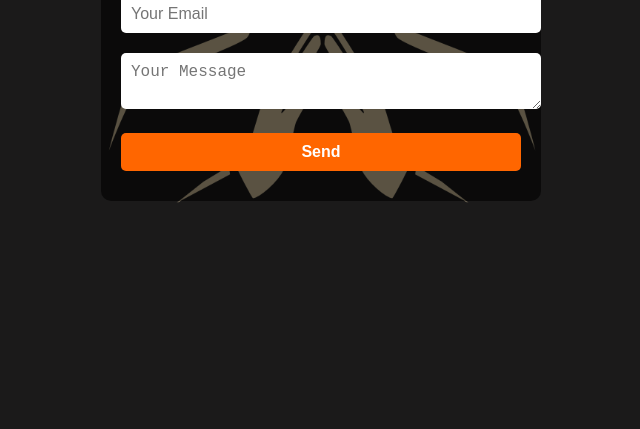
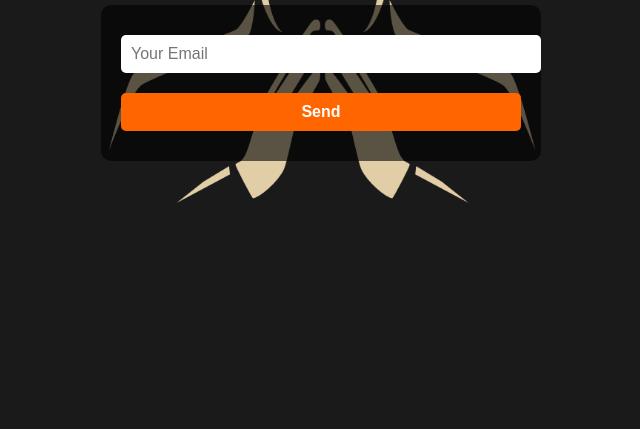
Before and after one commit to themafiagame/themafiagame.github.io, a plain HTML site: page index.html in a window 1280 px wide. Shown: the part 371-800 px from the top of the page, without its empty margins (319-959 px from the left). Drawn offline with Linux system fonts and the light colour scheme.

Commit message:
Update index.html

```diff
--- a/index.html
+++ b/index.html
@@ -63,8 +63,7 @@
 <body>
   <h1>Welcome to the family</h1>
   <form action="https://formspree.io/f/xjkolkdr" method="POST">
-    <input type="email" name="email" placeholder="Your Email" required />
-    <textarea name="message" placeholder="Your Message" required></textarea>
+    <input type="email" name="email" placeholder="Your Email" required/>
     <button type="submit">Send</button>
   </form>
 </body>
```
